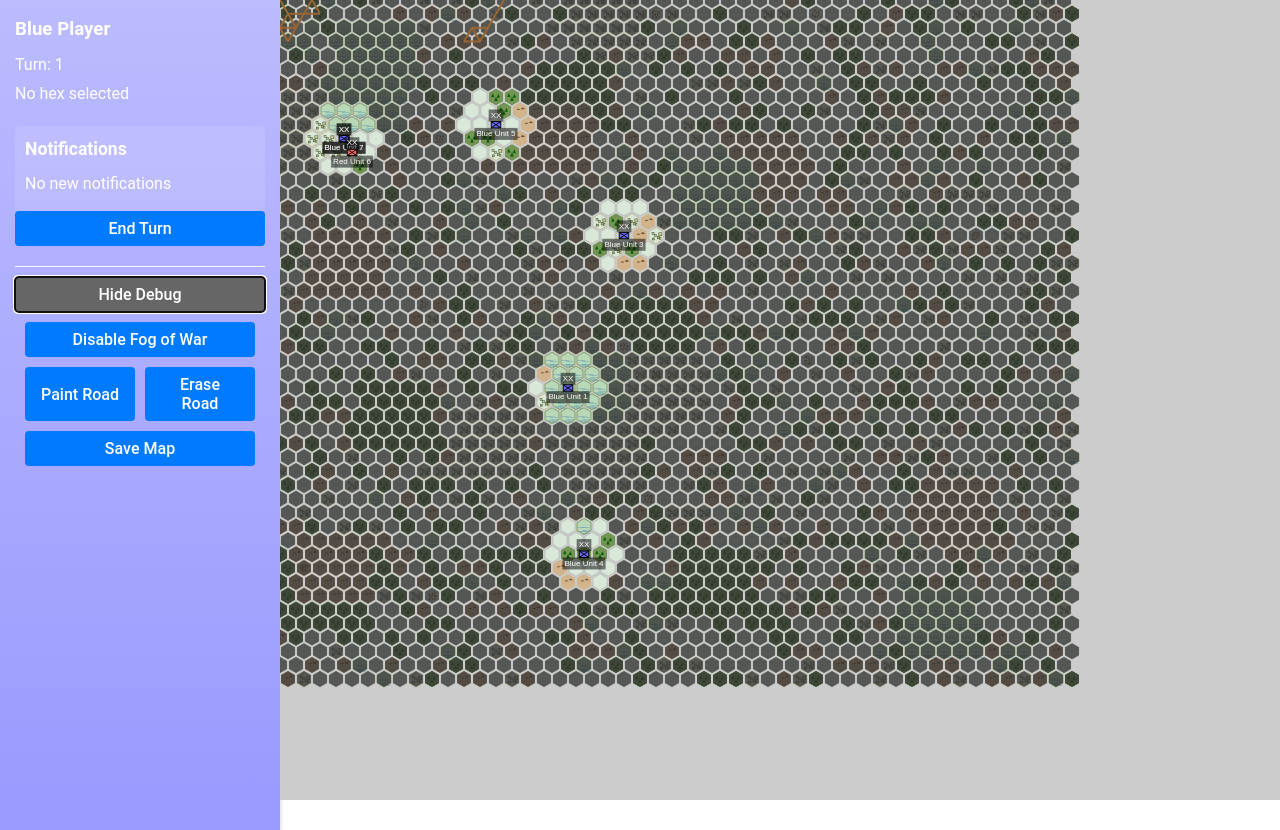
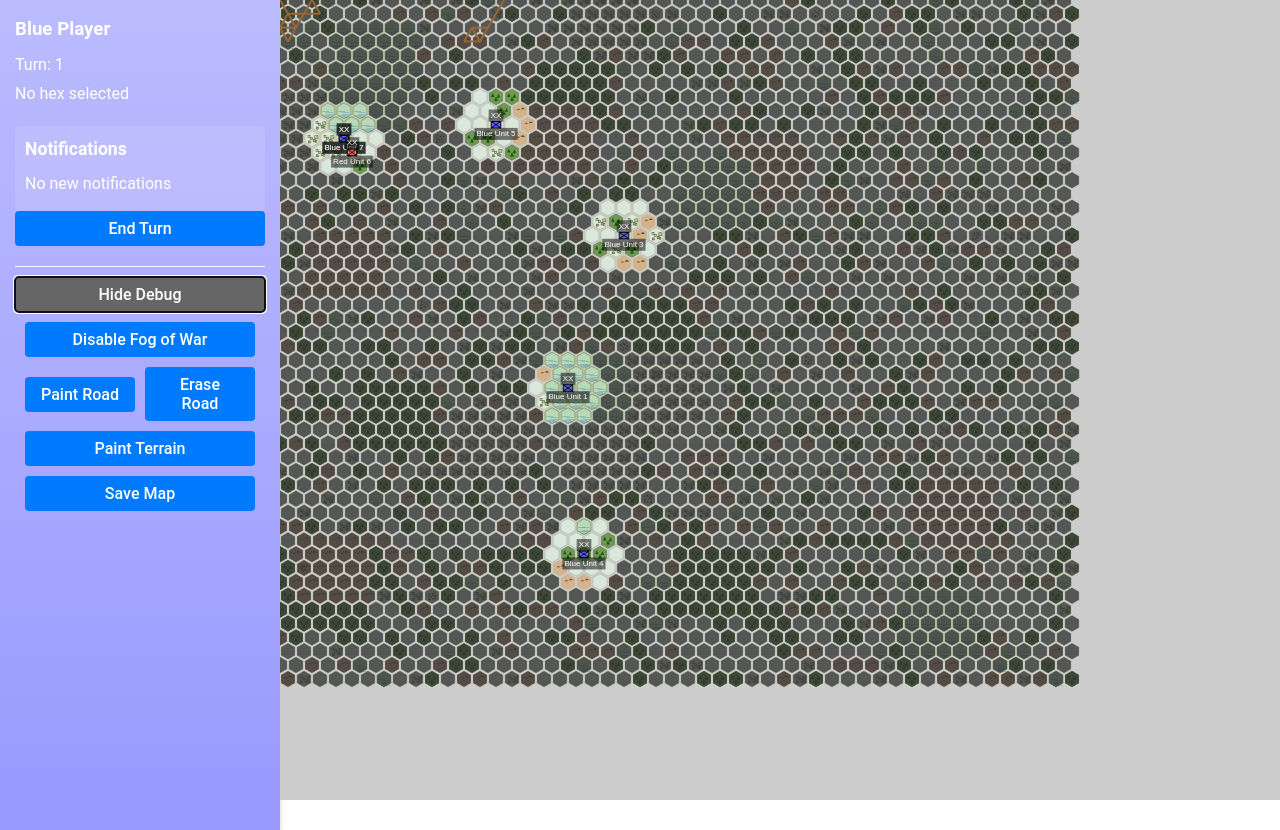
Before and after one commit to JoeVau/Waterloo-Engine, a React (Vite) app in the folder napoleon-proto/: page / in a window 1280 px wide. Both pictures are taken after a click on the button "Show Debug". Built offline with nearby package versions, Linux system fonts and the light colour scheme.

Commit message:
Draw terrain

```diff
--- a/napoleon-proto/src/components/DebugPanel.css
+++ b/napoleon-proto/src/components/DebugPanel.css
@@ -31,13 +31,20 @@
 
   .paint-controls {
     display: flex;
+    flex-wrap: wrap;
     gap: 10px;
+    align-items: center;
   }
 
   .paint-controls button {
     flex: 1;
+    min-width: 80px;
   }
 
   .paint-controls button.active {
-    background: #0056b3; /* Darker blue when active */
+    background: #0056b3;
   }
+
+  .paint-controls select {
+    width: 100px;
+  }
--- a/napoleon-proto/src/components/DebugPanel.jsx
+++ b/napoleon-proto/src/components/DebugPanel.jsx
@@ -1,7 +1,7 @@
 import React, { useState } from 'react';
 import './DebugPanel.css';
 
-function DebugPanel({ hexes, units, selectedHex, currentPlayer, fogOfWar, toggleFogOfWar, updateGameState, paintRoadMode, setPaintRoadMode }) {
+function DebugPanel({ hexes, units, selectedHex, currentPlayer, fogOfWar, toggleFogOfWar, updateGameState, paintMode, setPaintMode, paintTerrainType, setPaintTerrainType }) {
   const [editTerrain, setEditTerrain] = useState('');
   const [editCity, setEditCity] = useState(false);
   const [editCityName, setEditCityName] = useState('');
@@ -86,7 +86,7 @@ function DebugPanel({ hexes, units, selectedHex, currentPlayer, fogOfWar, toggle
   const buttonClass = `end-turn-button ${isBlue ? '' : 'end-turn-button-red'}`;
 
   const handlePaintMode = (mode) => {
-    setPaintRoadMode(mode === paintRoadMode ? null : mode); // Toggle mode
+    setPaintMode(mode === paintMode ? null : mode); // Toggle mode
   };
 
   return (
@@ -97,7 +97,7 @@ function DebugPanel({ hexes, units, selectedHex, currentPlayer, fogOfWar, toggle
       >
         {fogOfWar ? 'Disable Fog of War' : 'Enable Fog of War'}
       </button>
-      {selectedHex && !paintRoadMode && (
+      {selectedHex && !paintMode && (
         <div className="god-mode-controls">
           <h4>God Mode: Edit Hex [{selectedHex[0]}, {selectedHex[1]}]</h4>
           <label>
@@ -171,17 +171,35 @@ function DebugPanel({ hexes, units, selectedHex, currentPlayer, fogOfWar, toggle
       )}
       <div className="paint-controls">
         <button
-          onClick={() => handlePaintMode('paint')}
-          className={`${buttonClass} ${paintRoadMode === 'paint' ? 'active' : ''}`}
+          onClick={() => handlePaintMode('road_paint')}
+          className={`${buttonClass} ${paintMode === 'road_paint' ? 'active' : ''}`}
         >
           Paint Road
         </button>
         <button
-          onClick={() => handlePaintMode('erase')}
-          className={`${buttonClass} ${paintRoadMode === 'erase' ? 'active' : ''}`}
+          onClick={() => handlePaintMode('road_erase')}
+          className={`${buttonClass} ${paintMode === 'road_erase' ? 'active' : ''}`}
         >
           Erase Road
         </button>
+        <button
+          onClick={() => handlePaintMode('terrain')}
+          className={`${buttonClass} ${paintMode === 'terrain' ? 'active' : ''}`}
+        >
+          Paint Terrain
+        </button>
+        {paintMode === 'terrain' && (
+          <select
+            value={paintTerrainType}
+            onChange={(e) => setPaintTerrainType(e.target.value)}
+          >
+            {terrainOptions.map(t => (
+              <option key={t} value={t}>
+                {t.charAt(0).toUpperCase() + t.slice(1)}
+              </option>
+            ))}
+          </select>
+        )}
       </div>
       <button
         onClick={() => {
--- a/napoleon-proto/src/components/Frame.jsx
+++ b/napoleon-proto/src/components/Frame.jsx
@@ -2,7 +2,7 @@ import React, { useState } from 'react';
 import DebugPanel from './DebugPanel';
 import './Frame.css';
 
-function Frame({ hexes, units, turn, currentPlayer, orders, selectedHex, selectedUnitId, notifications, onEndTurn, onUnitSelect, onDeselect, toggleFogOfWar, fogOfWar, clearNotifications, handleScoutOrder, zoom, offset, updateGameState, paintRoadMode, setPaintRoadMode, children }) {
+function Frame({ hexes, units, turn, currentPlayer, orders, selectedHex, selectedUnitId, notifications, onEndTurn, onUnitSelect, onDeselect, toggleFogOfWar, fogOfWar, clearNotifications, handleScoutOrder, zoom, offset, updateGameState, paintMode, setPaintMode, paintTerrainType, setPaintTerrainType, children }) {
   const [isDebugOpen, setIsDebugOpen] = useState(false);
 
   const selectedHexUnits = selectedHex
@@ -255,8 +255,10 @@ function Frame({ hexes, units, turn, currentPlayer, orders, selectedHex, selecte
               fogOfWar={fogOfWar}
               toggleFogOfWar={toggleFogOfWar}
               updateGameState={updateGameState}
-              paintRoadMode={paintRoadMode}
-              setPaintRoadMode={setPaintRoadMode}
+              paintMode={paintMode}
+              setPaintMode={setPaintMode}
+              paintTerrainType={paintTerrainType}
+              setPaintTerrainType={setPaintTerrainType}
             />
           )}
         </div>
--- a/napoleon-proto/src/components/MapContainer.jsx
+++ b/napoleon-proto/src/components/MapContainer.jsx
@@ -13,7 +13,8 @@ function MapContainer() {
   const [zoom, setZoom] = useState(1);
   const [offset, setOffset] = useState({ x: 0, y: 0 });
   const [fogOfWar, setFogOfWar] = useState(true);
-  const [paintRoadMode, setPaintRoadMode] = useState(null); // null, 'paint', 'erase'
+  const [paintMode, setPaintMode] = useState(null); // null, 'road_paint', 'road_erase', 'terrain'
+  const [paintTerrainType, setPaintTerrainType] = useState('plains'); // Selected terrain for painting
   const [paintingHexes, setPaintingHexes] = useState(null);
 
   const updateGameState = (newState) => {
@@ -32,7 +33,7 @@ function MapContainer() {
   };
 
   const handleClick = (e) => {
-    if (paintRoadMode) return; // Disable selection in paint/erase mode
+    if (paintMode) return; // Disable selection in paint modes
     const canvas = canvasRef.current;
     if (!canvas) return;
     const rect = canvas.getBoundingClientRect();
@@ -76,7 +77,7 @@ function MapContainer() {
   };
 
   const handleUnitSelect = (unitId) => {
-    if (paintRoadMode) return; // Disable unit selection in paint/erase mode
+    if (paintMode) return;
     setGameState(prev => {
       const unit = prev.units.find(u => u.id === unitId);
       if (unit && unit.team === prev.currentPlayer && !prev.orders[unit.team][unitId]) {
@@ -88,7 +89,7 @@ function MapContainer() {
   };
 
   const handleScoutOrder = (unitId) => {
-    if (paintRoadMode) return;
+    if (paintMode) return;
     const unit = gameState.units.find(u => u.id === unitId);
     if (!unit || unit.team !== gameState.currentPlayer || unit.horses <= 0) return;
 
@@ -106,7 +107,7 @@ function MapContainer() {
   };
 
   const handleDeselect = () => {
-    if (paintRoadMode) return;
+    if (paintMode) return;
     setGameState(prev => {
       if (prev.selectedUnitId) {
         engine.state.orders[prev.currentPlayer] = {};
@@ -144,7 +145,7 @@ function MapContainer() {
     const canvas = canvasRef.current;
     if (!canvas) return;
 
-    if (paintRoadMode) {
+    if (paintMode) {
       setPaintingHexes(new Set());
       const rect = canvas.getBoundingClientRect();
       const x = e.clientX - rect.left;
@@ -180,7 +181,7 @@ function MapContainer() {
   };
 
   const handleMouseMove = (e) => {
-    if (!paintRoadMode || !paintingHexes) return;
+    if (!paintMode || !paintingHexes) return;
     const canvas = canvasRef.current;
     if (!canvas) return;
     const rect = canvas.getBoundingClientRect();
@@ -193,11 +194,13 @@ function MapContainer() {
         newSet.add(`${hex.q},${hex.r}`);
         return newSet;
       });
-      // Batch update on move for smoother preview
+      // Batch update for smooth preview
       const updatedHexes = gameState.hexes.map(h => {
         const key = `${h.q},${h.r}`;
         if (paintingHexes.has(key)) {
-          return { ...h, road: paintRoadMode === 'paint' ? true : false };
+          if (paintMode === 'road_paint') return { ...h, road: true };
+          if (paintMode === 'road_erase') return { ...h, road: false };
+          if (paintMode === 'terrain') return { ...h, terrain: paintTerrainType };
         }
         return h;
       });
@@ -206,11 +209,13 @@ function MapContainer() {
   };
 
   const handleMouseUp = () => {
-    if (!paintRoadMode || !paintingHexes) return;
+    if (!paintMode || !paintingHexes) return;
     const updatedHexes = gameState.hexes.map(h => {
       const key = `${h.q},${h.r}`;
       if (paintingHexes.has(key)) {
-        return { ...h, road: paintRoadMode === 'paint' ? true : false };
+        if (paintMode === 'road_paint') return { ...h, road: true };
+        if (paintMode === 'road_erase') return { ...h, road: false };
+        if (paintMode === 'terrain') return { ...h, terrain: paintTerrainType };
       }
       return h;
     });
@@ -228,7 +233,7 @@ function MapContainer() {
         canvas.removeEventListener('mouseup', handleMouseUp);
       };
     }
-  }, [paintRoadMode, paintingHexes, gameState.hexes, zoom, offset]);
+  }, [paintMode, paintingHexes, gameState.hexes, zoom, offset, paintTerrainType]);
 
   const handleEndTurn = (player) => {
     if (player !== gameState.currentPlayer) return;
@@ -270,8 +275,10 @@ function MapContainer() {
       zoom={zoom}
       offset={offset}
       updateGameState={updateGameState}
-      paintRoadMode={paintRoadMode}
-      setPaintRoadMode={setPaintRoadMode}
+      paintMode={paintMode}
+      setPaintMode={setPaintMode}
+      paintTerrainType={paintTerrainType}
+      setPaintTerrainType={setPaintTerrainType}
     >
       <Map
         canvasRef={canvasRef}
```
